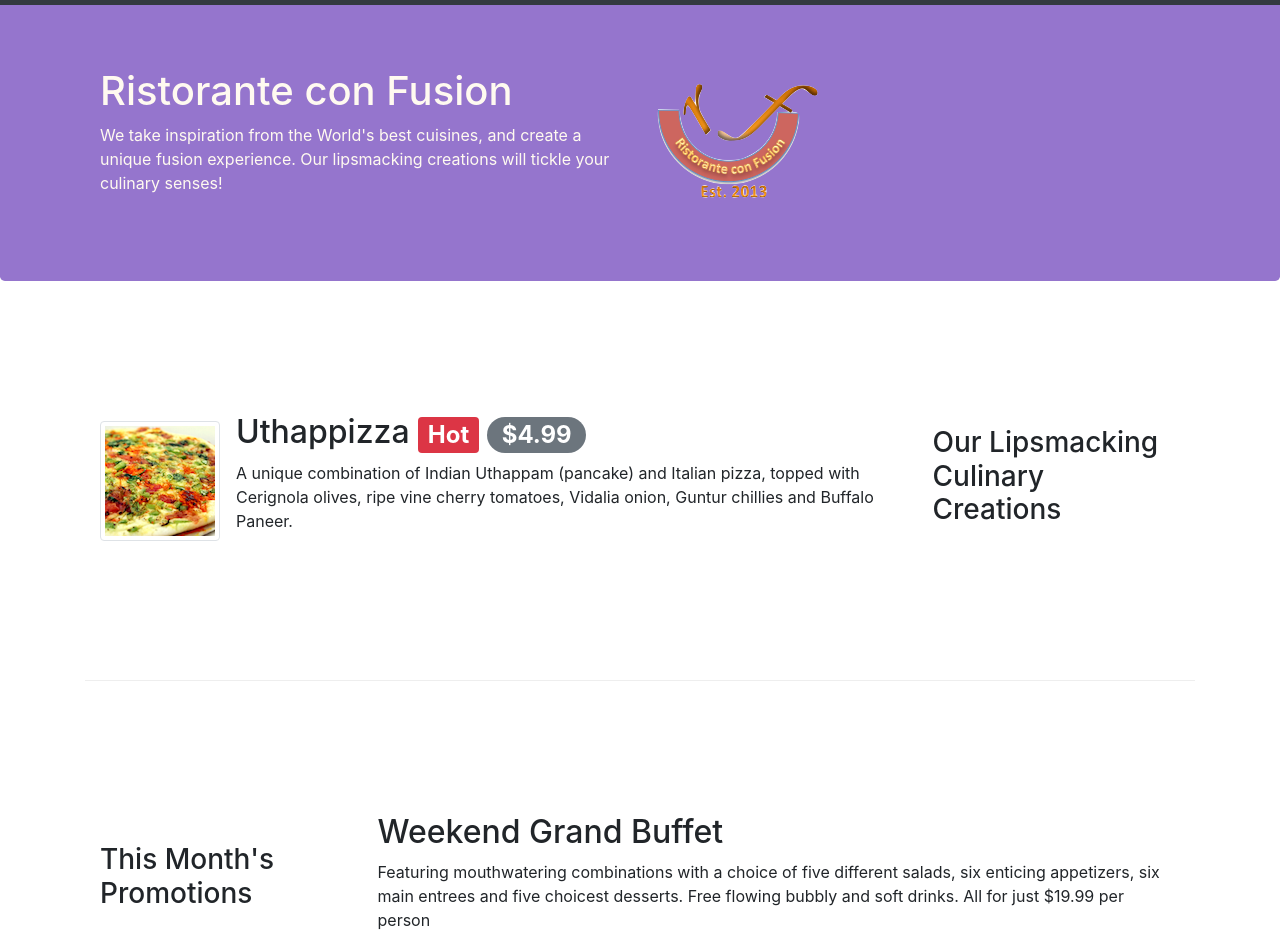
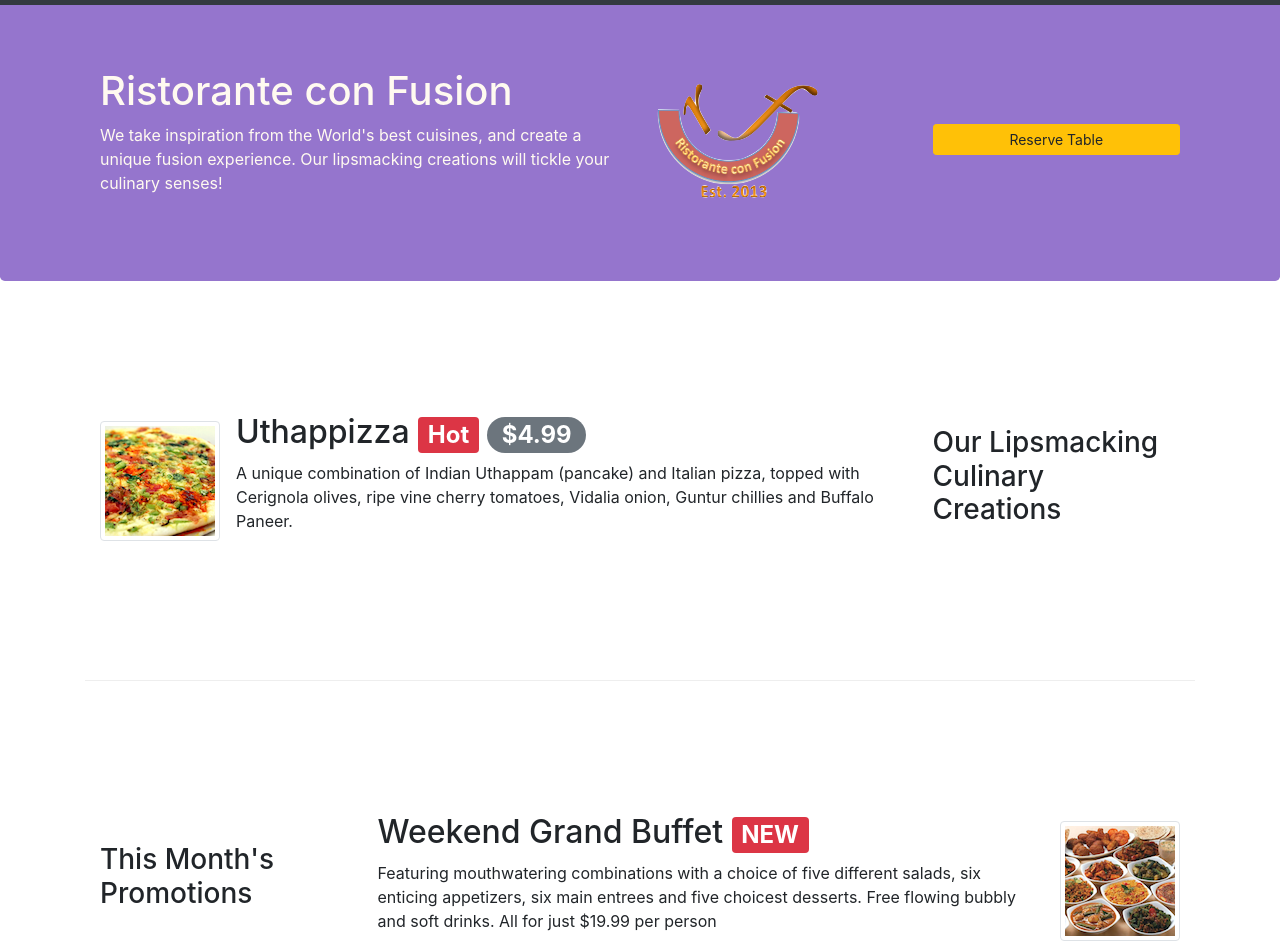
Before and after one commit to Navojith/Bootstrap-Project1, a website: page index.html in a window 1280 px wide. Shown: the part 53-1005 px from the top of the page. Drawn offline with nearby package versions, Linux system fonts and the light colour scheme.

Commit message:
reserve form

```diff
--- a/index.html
+++ b/index.html
@@ -60,9 +60,13 @@
                     <h1>Ristorante con Fusion</h1>
                     <p>We take inspiration from the World's best cuisines, and create a unique fusion experience. Our lipsmacking creations will tickle your culinary senses!</p>
                 </div>
-                <div class="col-12 col-sm align-self-center">
+                <div class="col-6 col-sm-3 align-self-center">
                     <img src="img/logo.png" class="img-fluid">
                 </div>
+                <div class="col-6 col-sm-3 align-self-center">
+                    <a class="btn btn-block btn-sm btn-warning" href="#reserveTableForm">Reserve Table</a>
+                </div>
+
             </div>
         </div>
     </header>
@@ -91,9 +95,14 @@
                 <h3>This Month's Promotions</h3>
             </div>
             <div class="col col-sm col-md">
-                <h2>Weekend Grand Buffet</h2>
-                <p>Featuring mouthwatering combinations with a choice of five different salads, six enticing appetizers, six main entrees and five choicest desserts. Free flowing bubbly and soft drinks. All for just $19.99 per person </p>
-            </div>
+                <div class="media">
+                    <div class="media-body">
+                        <h2>Weekend Grand Buffet <span class="badge badge-danger"> NEW</span></h2>
+                        <p>Featuring mouthwatering combinations with a choice of five different salads, six enticing appetizers, six main entrees and five choicest desserts. Free flowing bubbly and soft drinks. All for just $19.99 per person </p>
+                    </div>
+                    <img class="d-flex img-thumbnail align-self-center ml-3" src="img/buffet.png">
+                </div>
+                </div>
         </div>
 
         <div class="row row-content align-items-center">
@@ -113,9 +122,9 @@
             </div>
         </div>
 
-        <div class="row row-content align-items-center">
+        <div id="reserveTableForm" class="row row-content align-items-center">
             <div class="col-12 col-md-8 m-auto">
-                <div class="card">
+                <div  class="card">
                     <h3 class="card-header bg-warning text-white">Reserve a Table</h3>
                     <div class="card-body">
                     <form>
```
